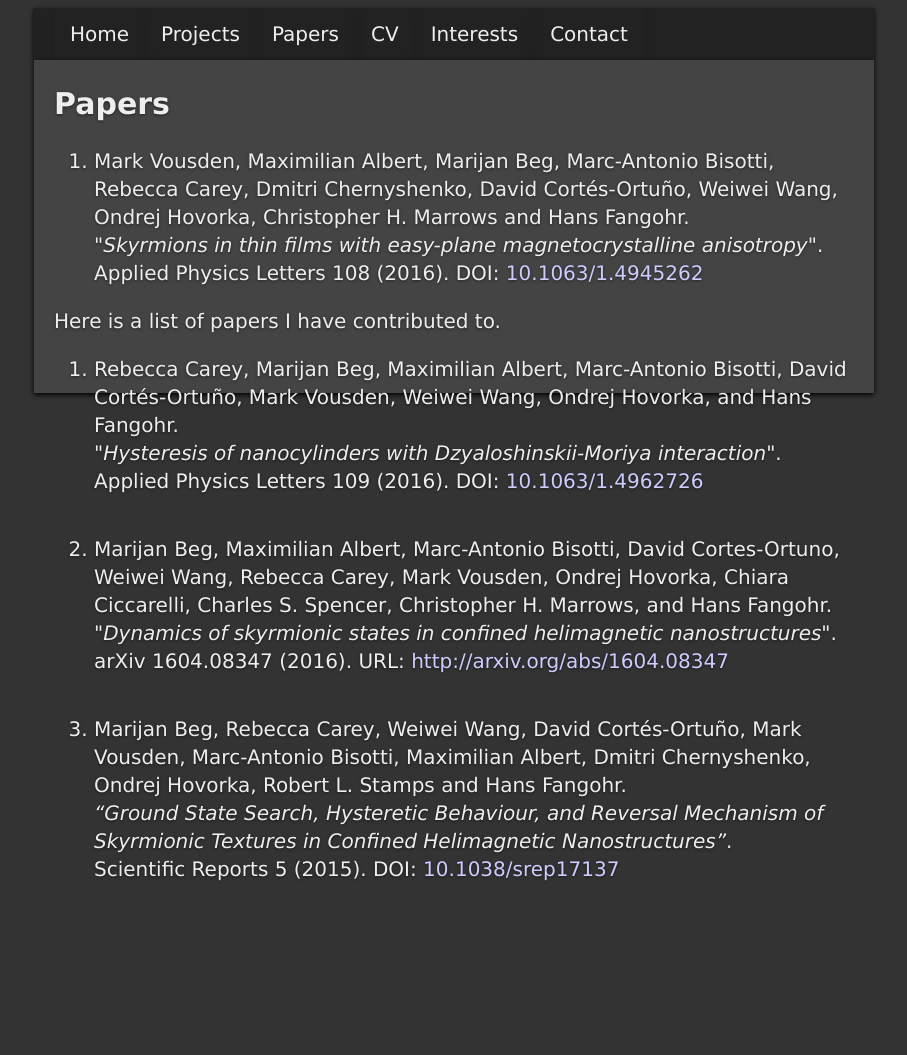
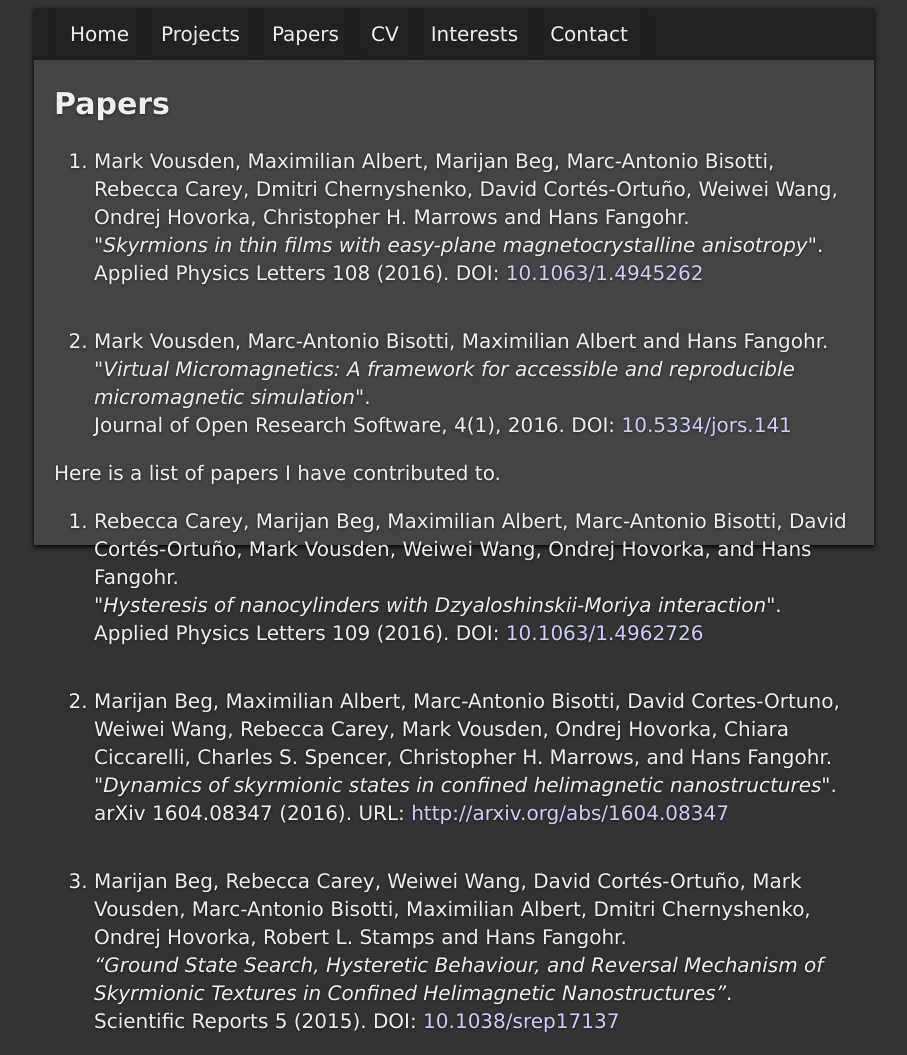
Before and after one commit to mvousden/personal-site, a Jekyll site: the page built from papers.html, in a window 1280 px wide. Shown: the whole page, without its empty margins (186-1093 px from the left). Built offline with Jekyll 4.4.1, drawn with Linux system fonts in a browser that asks for light colours; before the commit the page ends 903 px from its top, so only the background shows below that.

Commit message:
Add Virtual Micromagnetics paper.

```diff
--- a/papers.html
+++ b/papers.html
@@ -12,6 +12,12 @@ Christopher H. Marrows and Hans Fangohr. <br>
 anisotropy"</i>. <br>
 Applied Physics Letters 108 (2016).
 DOI: <a href=http://dx.doi.org/10.1063/1.4945262>10.1063/1.4945262</a>
+</p><li><p>
+Mark Vousden, Marc-Antonio Bisotti, Maximilian Albert and Hans Fangohr.<br>
+<i>"Virtual Micromagnetics: A framework for accessible and reproducible
+micromagnetic simulation"</i>. <br>
+Journal of Open Research Software, 4(1), 2016.
+DOI: <a href=http://doi.org/10.5334/jors.141>10.5334/jors.141</a>
 </p></ol>
 <p>Here is a list of papers I have contributed to.</p>
 <p><ol>
```
